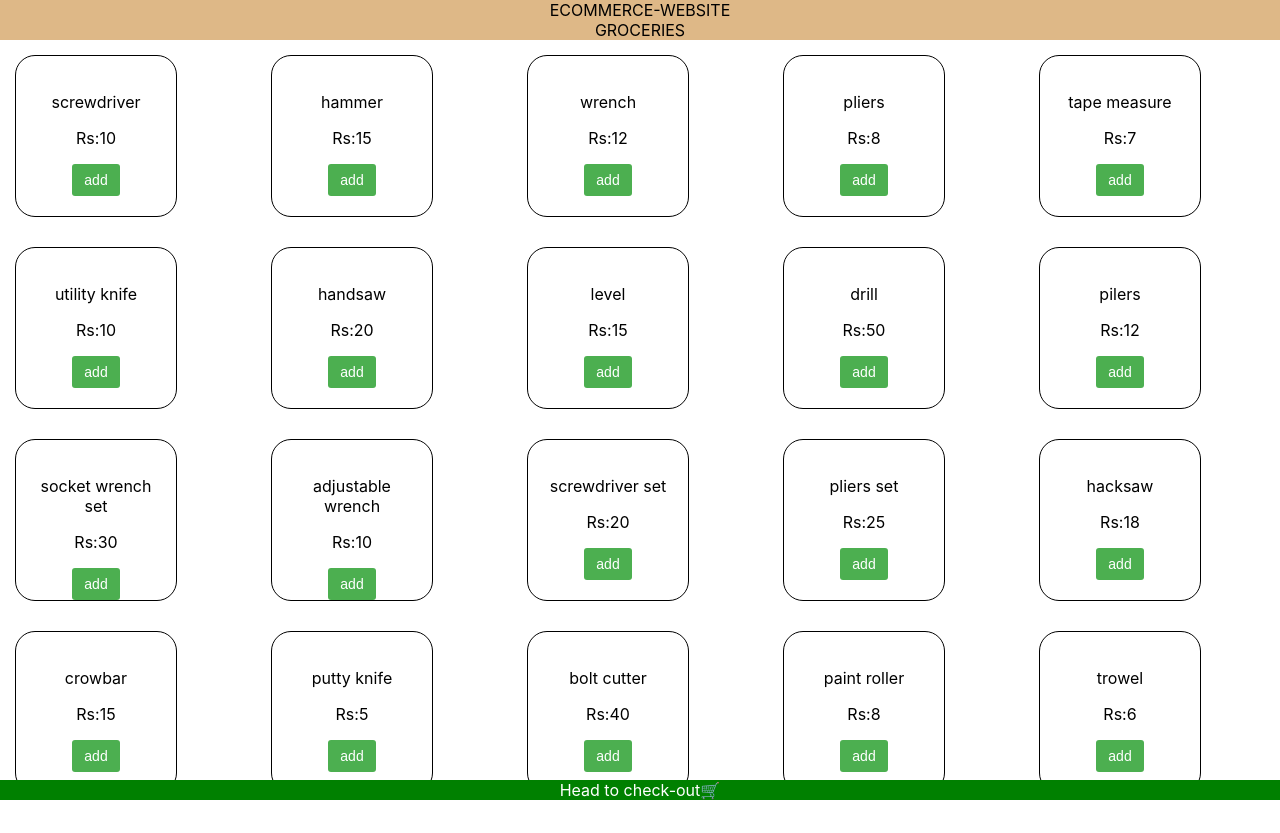
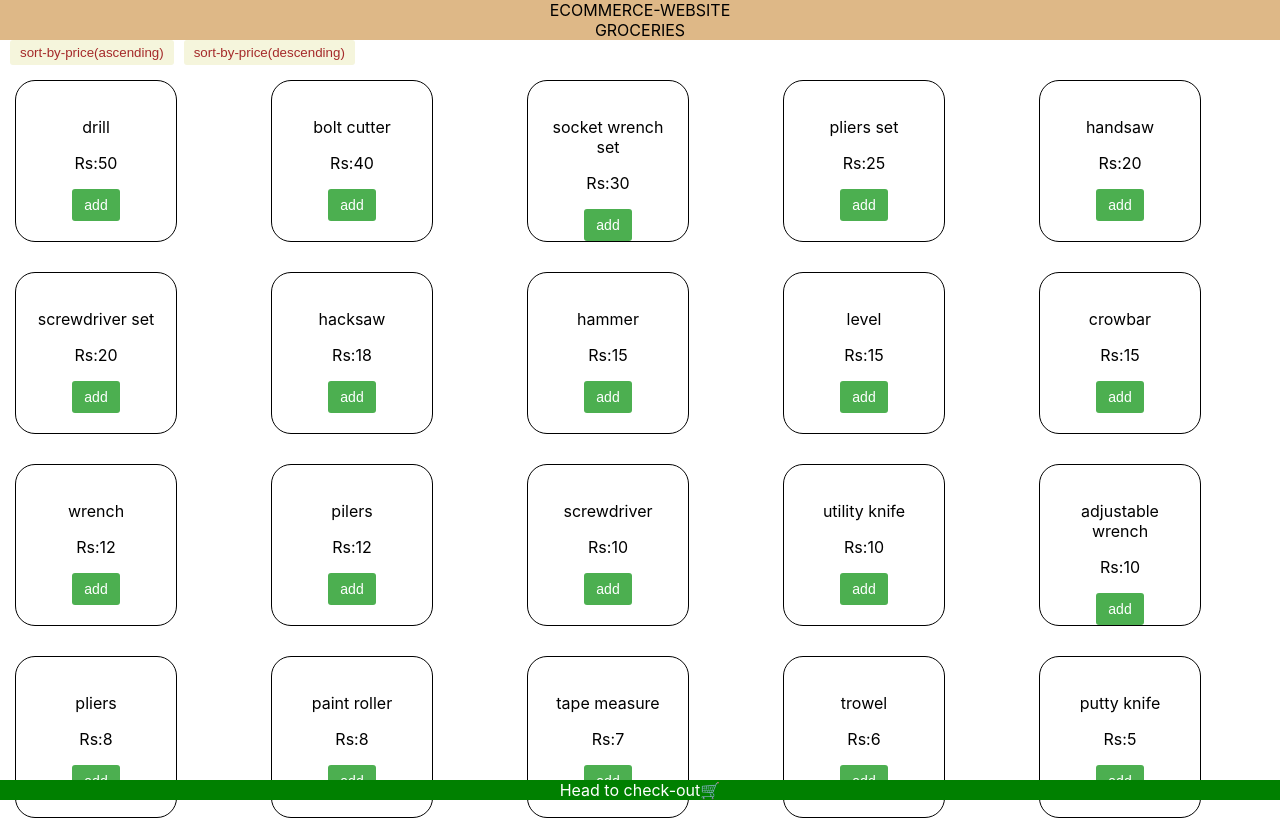
Before and after one commit to Shirshak-15/ecommerce, a React (Create React App) app: page /tools in a window 1280 px wide. Before the commit the page ends 808 px from the top, so only its background shows below. Built offline with nearby package versions, Linux system fonts and the light colour scheme.

Commit message:
complete project

```diff
--- a/src/App.css
+++ b/src/App.css
@@ -112,14 +112,17 @@ background-color:burlywood;
   text-align: center;
 }
 
-/* Cart.css */
+
 .cart-container {
+
   width: 300px;
   margin: 20px auto;
   padding: 20px;
   border: 1px solid #ccc;
   border-radius: 5px;
   background-color: #f9f9f9;
+  justify-content: center;
+  text-align: center;
 }
 
 .cart-header {
@@ -128,6 +131,7 @@ background-color:burlywood;
 }
 
 .cart-item {
+  display:flex;
   margin-bottom: 10px;
   padding: 10px;
   background-color: #fff;
@@ -136,6 +140,8 @@ background-color:burlywood;
 }
 
 .cart-item button {
+
+  display:block;
   margin-left: 10px;
   background-color: #dc3545;
   color: #fff;
@@ -149,3 +155,14 @@ background-color:burlywood;
   margin-top: 20px;
   text-align: center;
 }
+
+.conditionbutton {
+  padding: 70px;
+  margin-left: 10px;
+  background-color:beige;
+  color: brown;
+  border: none;
+  padding: 5px 10px;
+  border-radius: 3px;
+  cursor: pointer;
+}
--- a/src/Electronics.js
+++ b/src/Electronics.js
@@ -1,20 +1,33 @@
-import React from "react";
+import React, { useState } from "react";
 import Cartfooter from "./cartfooter";
 
 const Electonics=(props)=>{
     const handleclick = (newitem) => {
         props.setcart(previtem=>[...previtem, newitem]);
     }
+    const[sortstatus, setSortstatus]=useState(false);
+    const handlesort=()=>{
+        setSortstatus(true);
+    }
+    const handlesec=()=>{
+        setSortstatus(false);
+    }
+    sortstatus&&props.list.sort((a,b)=>a.price-b.price)
+    !sortstatus&&props.list.sort((a,b)=>b.price-a.price)
 
+
+    console.log(sortstatus);
     return(<div>
+    {}
     <div className="centerDiv">ELECTRONICS</div>
+    <button className="conditionbutton" onClick={handlesort}>sort-by-price(ascending)</button>
+    <button className="conditionbutton" onClick={handlesec}>sort-by-price(descending)</button>
     <div className='itempage'>{props.list.map((e)=>{ return<div className='itemcard'  key={e.name} >
             <p>{e.name}</p><p>Rs:{e.price}</p>
 
             <button className='itembutton' onClick={() => handleclick({ name:`${e.name}` , price: `${e.price}` })}>add</button>
 
                </div>
-
 
         })}</div>
 
--- a/src/Groceries.js
+++ b/src/Groceries.js
@@ -1,17 +1,28 @@
 
-import React from 'react';
+import React, { useState } from 'react';
 import Cartfooter from './cartfooter';
+
 
 const Groceries = (props) => {
     const handleclick = (newitem) => {
         props.setcart(previtem=>[...previtem, newitem]);
 
     }
+    const[sortstatus, setSortstatus]=useState(false);
+    const handlesort=()=>{
+        setSortstatus(true);
+    }
+    const handlesec=()=>{
+        setSortstatus(false);
+    }
+    sortstatus&&props.list.sort((a,b)=>a.price-b.price)
+    !sortstatus&&props.list.sort((a,b)=>b.price-a.price)
 
     return (
         <div>
         <div className="centerDiv">GROCERIES</div>
-
+        <button className="conditionbutton" onClick={handlesort}>sort-by-price(ascending)</button>
+    <button className="conditionbutton" onClick={handlesec}>sort-by-price(descending)</button>
         <div className='itempage'>{props.list.map((e)=>{ return<div className='itemcard'  key={e.name} >
             <p>{e.name}</p><p>Rs:{e.price}</p>
 
--- a/src/Tools.js
+++ b/src/Tools.js
@@ -1,17 +1,28 @@
 
-import React from 'react';
+import React, { useState } from 'react';
 import Cartfooter from './cartfooter';
+
 
 const Tools = (props) => {
     const handleclick = (newitem) => {
         props.setcart(previtem=>[...previtem, newitem]);
 
     }
+    const[sortstatus, setSortstatus]=useState(false);
+    const handlesort=()=>{
+        setSortstatus(true);
+    }
+    const handlesec=()=>{
+        setSortstatus(false);
+    }
+    sortstatus&&props.list.sort((a,b)=>a.price-b.price)
+    !sortstatus&&props.list.sort((a,b)=>b.price-a.price)
 
     return (
         <div>
         <div className="centerDiv">GROCERIES</div>
-
+        <button className="conditionbutton" onClick={handlesort}>sort-by-price(ascending)</button>
+        <button className="conditionbutton" onClick={handlesec}>sort-by-price(descending)</button>
         <div className='itempage'>{props.list.map((e)=>{ return<div className='itemcard'  key={e.name} >
             <p>{e.name}</p><p>Rs:{e.price}</p>
 
--- a/src/cart.js
+++ b/src/cart.js
@@ -1,12 +1,26 @@
 import React from 'react';
 import './App.css';
-
 
 const Cart = (props) => {
 
   const [cartItems, setCartItems] = React.useState(
     JSON.parse(localStorage.getItem('cart')) || []
   );
+
+
+  const groupItems = (cart) => {
+    const grouped = cart.reduce((acc, item) => {
+      const found = acc.find(i => i.name === item.name);
+      if (found) {
+        found.count += 1;
+      } else {
+        acc.push({ ...item, count: 1 });
+      }
+      return acc;
+    }, []);
+    return grouped;
+  };
+
 
   const deleteItem = (index) => {
     const updatedCart = [...cartItems];
@@ -16,31 +30,29 @@ const Cart = (props) => {
     props.setcart(updatedCart);
   };
 
-   const addItem = (newItem) => {
+
+  const addItem = (newItem) => {
     const updatedCart = [...cartItems, newItem];
     localStorage.setItem('cart', JSON.stringify(updatedCart));
     setCartItems(updatedCart);
     props.setcart(updatedCart);
   };
-  const totalPrice = cartItems.reduce(
-    (total, item) => total + +item.price,
-    0
-  );
-  console.log(props.cart);
 
 
+  const totalPrice = cartItems.reduce((total, item) => total + +item.price, 0);
+
+
+  const groupedItems = groupItems(cartItems);
 
   return (
-
     <div className="cart-container">
       <h2 className="cart-header">Shopping Cart</h2>
       <ul>
-        {cartItems.map((item, index) => (
+        {groupedItems.map((item, index) => (
           <li key={index} className="cart-item">
-            {item.name}: Rs {item.price}
-            <button onClick ={()=>addItem(item)}style={{backgroundColor:'green'}}>Add➕</button>
+            {item.name}: Rs {item.price} (x{item.count})
+            <button onClick={() => addItem(item)} style={{backgroundColor:'green'}}>Add➕</button>
             <button onClick={() => deleteItem(index)}>Delete❌</button>
-
           </li>
         ))}
       </ul>
@@ -49,7 +61,6 @@ const Cart = (props) => {
       </div>
     </div>
   );
-
 };
 
 export default Cart;
```
